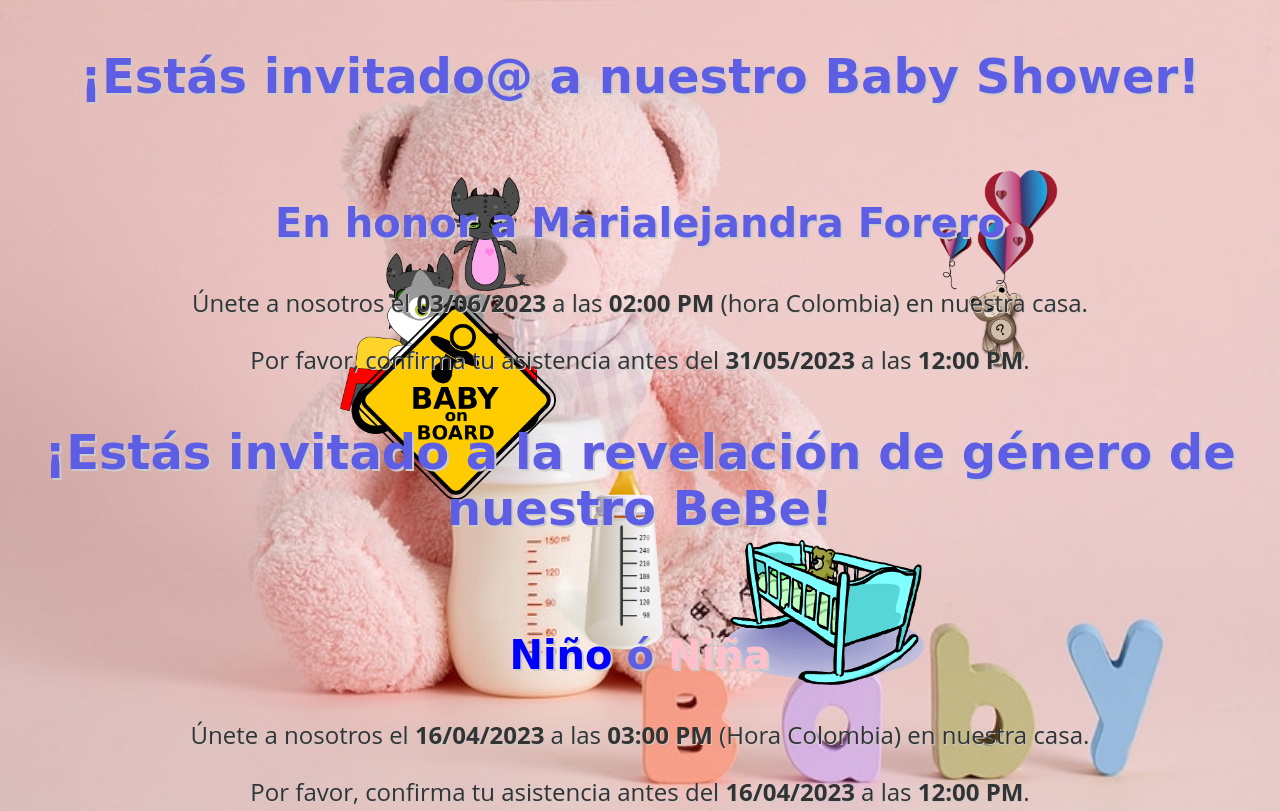
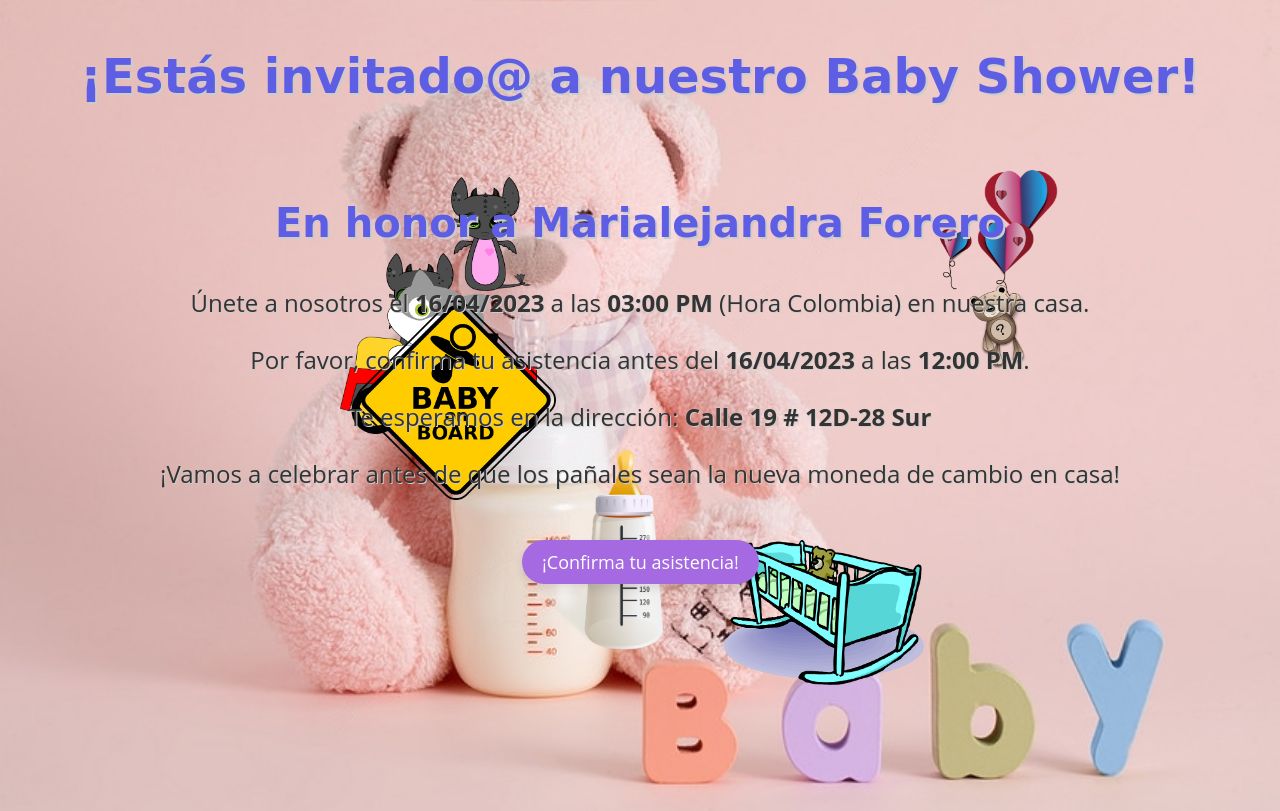
Before and after one commit to RicardoFT1/INVITATION, a plain HTML site: page Index.html in a window 1280 px wide. Shown: the top 811 px of the page. Drawn offline with nearby package versions, Linux system fonts and the light colour scheme.

Commit message:
actualizado

```diff
--- a/Index.html
+++ b/Index.html
@@ -16,14 +16,8 @@
       <h2>
         En honor a Marialejandra Forero
       </h2>
-        <p class="date animate__animated animate__fadeIn">Únete a nosotros el <strong>03/06/2023</strong> a las <strong>02:00 PM</strong> (hora Colombia) en nuestra casa.</p>
-        <p class="confirmation animate__animated animate__fadeIn">Por favor, confirma tu asistencia antes del <strong>31/05/2023</strong> a las <strong>12:00 PM</strong>.</p>
-      <h1>¡Estás invitado a la revelación de género de nuestro BeBe!</h1>
     </header>
     <main>
-      <h2>
-        <span class="boy">Niño</span> ó <span class="girl">Niña</span>
-      </h2>
         <p class="date animate__animated animate__fadeIn">Únete a nosotros el <strong>16/04/2023</strong> a las <strong>03:00 PM</strong> (Hora Colombia) en nuestra casa.</p>
         <p class="confirmation animate__animated animate__fadeIn">Por favor, confirma tu asistencia antes del <strong>16/04/2023</strong> a las <strong>12:00 PM</strong>.</p>
         <p class="location animate__animated animate__fadeIn">Te esperamos en la dirección: <strong>Calle 19 # 12D-28 Sur</strong></p>
```
